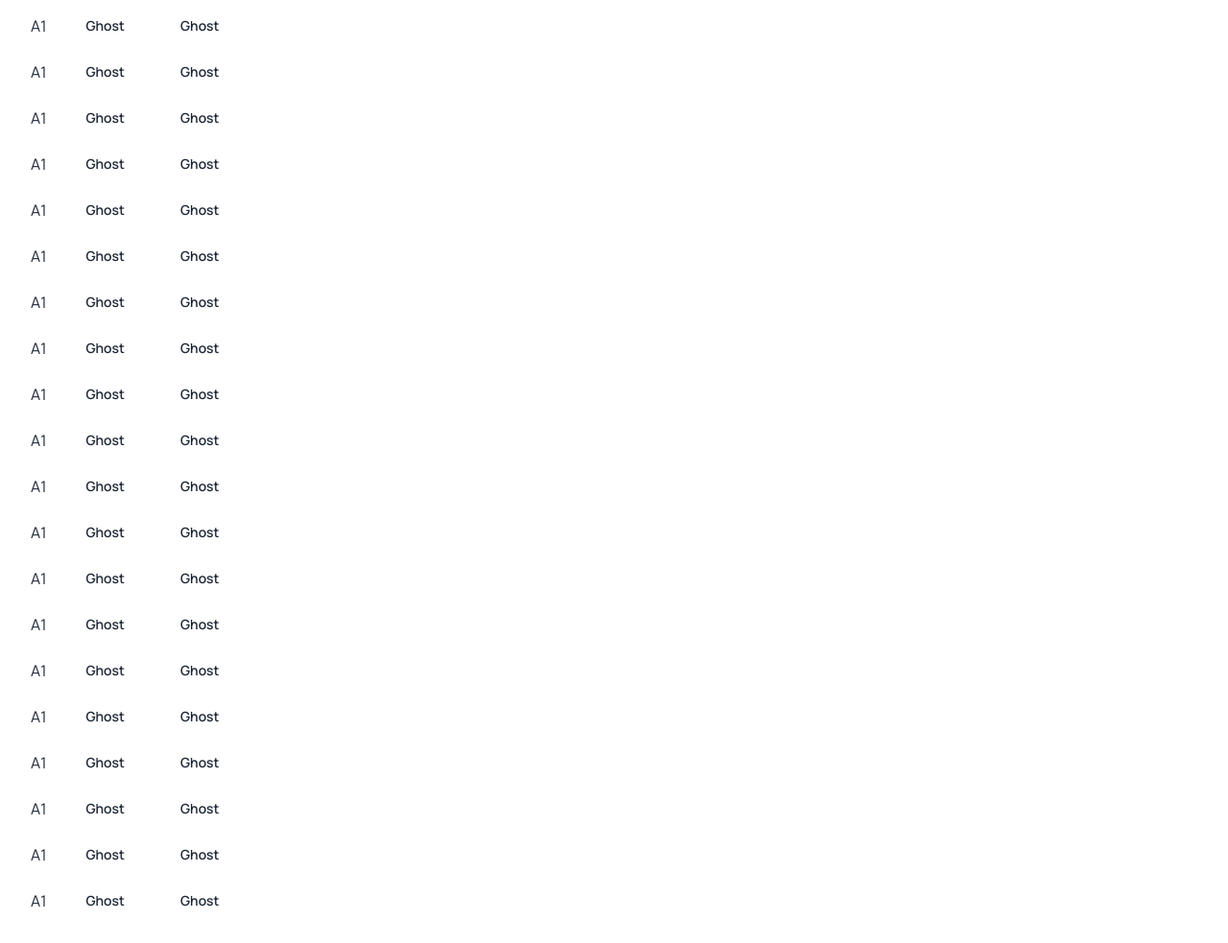
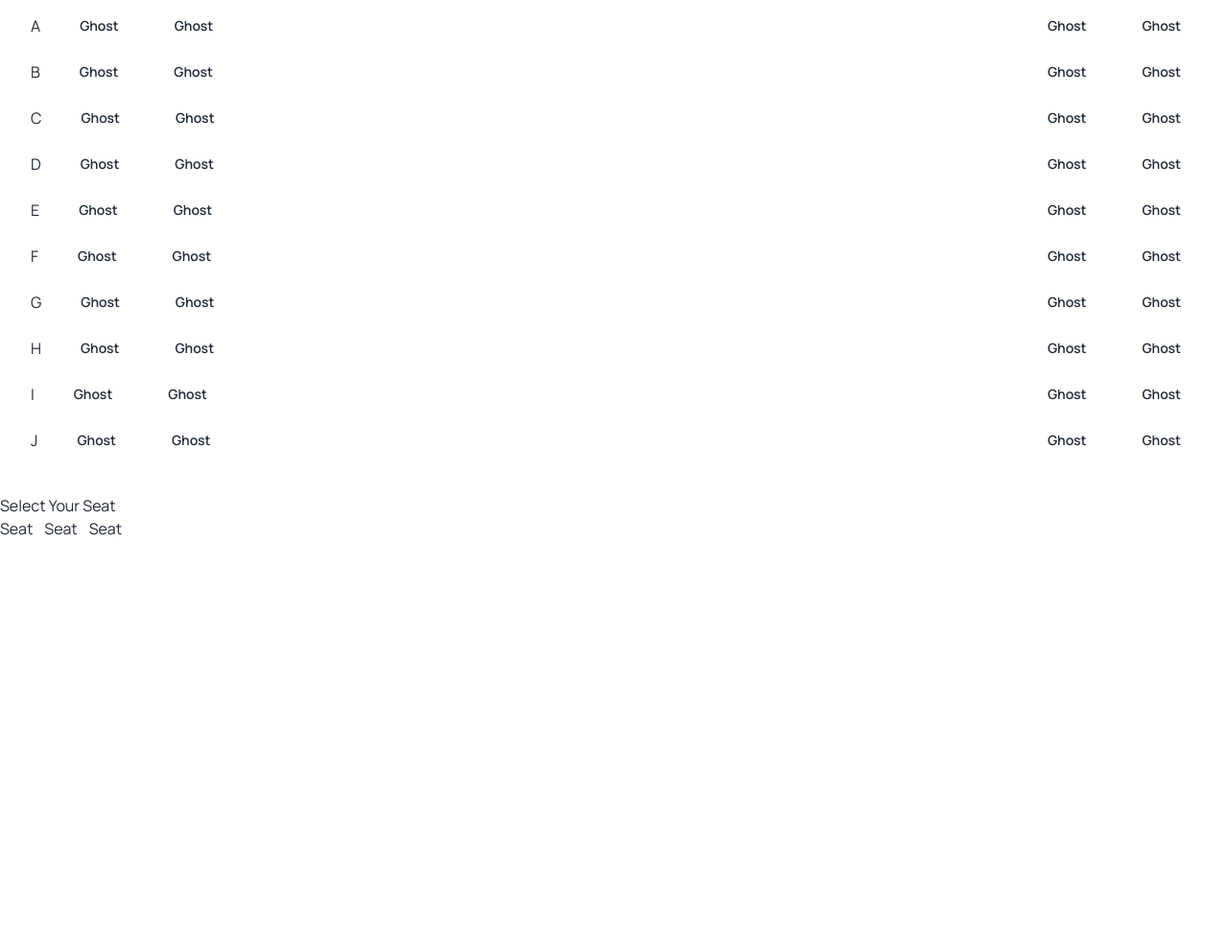
Before and after one commit to mashrufakhandaker/M5_A1, a plain HTML site: page index.html in a window 1280 px wide. Shown: the part 1827-2810 px from the top of the page at 96% size. After the commit the page ends 2390 px from the top, so only its background shows below. Drawn offline with nearby package versions, Linux system fonts and the light colour scheme.

Commit message:
commit with js part 2

```diff
--- a/index.html
+++ b/index.html
@@ -204,150 +204,150 @@
           </div>
         </div>
 </div>
-<div>
-    <div>
+<div class="flex justify-between">
+    <div class="">
         <div class="flex flex-col">
             <div class="flex gap-6">
-                <h1 class="rounded-sm mt-3">A1</h1>
-                <button class="btn btn-ghost forced-colors:bg-[#1DD100]">Ghost</button>
+                <h1 class="rounded-sm mt-3">A</h1>
+                <button class="btn btn-ghost forced-colors:bg-[#1DD100] all-btn">Ghost</button>
 
-                <button class="btn btn-ghost">Ghost</button>
+                <button class="btn btn-ghost all-btn">Ghost</button>
 
         </div>
         <div class="flex gap-6">
-            <h1 class="rounded-sm mt-3">A1</h1>
-            <button class="btn btn-ghost forced-colors:bg-[#1DD100]">Ghost</button>
+            <h1 class="rounded-sm mt-3">B</h1>
+            <button class="btn btn-ghost forced-colors:bg-[#1DD100] all-btn">Ghost</button>
 
-            <button class="btn btn-ghost">Ghost</button>
+            <button class="btn btn-ghost all-btn">Ghost</button>
 
     </div>
     <div class="flex gap-6">
-        <h1 class="rounded-sm mt-3">A1</h1>
-        <button class="btn btn-ghost forced-colors:bg-[#1DD100]">Ghost</button>
+        <h1 class="rounded-sm mt-3">C</h1>
+        <button class="btn btn-ghost forced-colors:bg-[#1DD100] all-btn">Ghost</button>
 
-        <button class="btn btn-ghost">Ghost</button>
+        <button class="btn btn-ghost all-btn">Ghost</button>
 
 </div>
 <div class="flex gap-6">
-    <h1 class="rounded-sm mt-3">A1</h1>
-    <button class="btn btn-ghost forced-colors:bg-[#1DD100]">Ghost</button>
+    <h1 class="rounded-sm mt-3">D</h1>
+    <button class="btn btn-ghost forced-colors:bg-[#1DD100] all-btn">Ghost</button>
 
-    <button class="btn btn-ghost">Ghost</button>
+    <button class="btn btn-ghost all-btn">Ghost</button>
 
 </div>
 <div class="flex gap-6">
-    <h1 class="rounded-sm mt-3">A1</h1>
-    <button class="btn btn-ghost forced-colors:bg-[#1DD100]">Ghost</button>
+    <h1 class="rounded-sm mt-3">E</h1>
+    <button class="btn btn-ghost forced-colors:bg-[#1DD100] all-btn">Ghost</button>
 
-    <button class="btn btn-ghost">Ghost</button>
+    <button class="btn btn-ghost all-btn">Ghost</button>
 
 </div>
 <div class="flex gap-6">
-    <h1 class="rounded-sm mt-3">A1</h1>
-    <button class="btn btn-ghost forced-colors:bg-[#1DD100]">Ghost</button>
+    <h1 class="rounded-sm mt-3">F</h1>
+    <button class="btn btn-ghost forced-colors:bg-[#1DD100] all-btn">Ghost</button>
 
-    <button class="btn btn-ghost">Ghost</button>
+    <button class="btn btn-ghost all-btn">Ghost</button>
 
 </div>
 <div class="flex gap-6">
-    <h1 class="rounded-sm mt-3">A1</h1>
-    <button class="btn btn-ghost forced-colors:bg-[#1DD100]">Ghost</button>
+    <h1 class="rounded-sm mt-3">G</h1>
+    <button class="btn btn-ghost forced-colors:bg-[#1DD100] all-btn">Ghost</button>
 
-    <button class="btn btn-ghost">Ghost</button>
+    <button class="btn btn-ghost all-btn">Ghost</button>
 
 </div>
 <div class="flex gap-6">
-    <h1 class="rounded-sm mt-3">A1</h1>
-    <button class="btn btn-ghost forced-colors:bg-[#1DD100]">Ghost</button>
+    <h1 class="rounded-sm mt-3">H</h1>
+    <button class="btn btn-ghost forced-colors:bg-[#1DD100] all-btn">Ghost</button>
 
-    <button class="btn btn-ghost">Ghost</button>
+    <button class="btn btn-ghost all-btn">Ghost</button>
 
 </div>
 <div class="flex gap-6">
-    <h1 class="rounded-sm mt-3">A1</h1>
-    <button class="btn btn-ghost forced-colors:bg-[#1DD100]">Ghost</button>
+    <h1 class="rounded-sm mt-3">I</h1>
+    <button class="btn btn-ghost forced-colors:bg-[#1DD100] all-btn">Ghost</button>
 
-    <button class="btn btn-ghost">Ghost</button>
+    <button class="btn btn-ghost all-btn">Ghost</button>
 
 </div>
 <div class="flex gap-6">
-    <h1 class="rounded-sm mt-3">A1</h1>
-    <button class="btn btn-ghost forced-colors:bg-[#1DD100]">Ghost</button>
+    <h1 class="rounded-sm mt-3">J</h1>
+    <button class="btn btn-ghost forced-colors:bg-[#1DD100] all-btn">Ghost</button>
 
-    <button class="btn btn-ghost">Ghost</button>
+    <button class="btn btn-ghost all-btn">Ghost</button>
 
 </div></div></div>
 <!--second part seat-->
 <div class="flex justify-between">
     <div class="justify-between">
         <div class="flex gap-6">
-            <h1 class="rounded-sm mt-3">A1</h1>
-            <button class="btn btn-ghost forced-colors:bg-[#1DD100]">Ghost</button>
 
-            <button class="btn btn-ghost">Ghost</button>
+            <button class="btn btn-ghost forced-colors:bg-[#1DD100] all-btn">Ghost</button>
+
+            <button class="btn btn-ghost all-btn">Ghost</button>
 
     </div>
     <div class="flex gap-6">
-        <h1 class="rounded-sm mt-3">A1</h1>
-        <button class="btn btn-ghost forced-colors:bg-[#1DD100]">Ghost</button>
 
-        <button class="btn btn-ghost">Ghost</button>
+        <button class="btn btn-ghost forced-colors:bg-[#1DD100] all-btn">Ghost</button>
+
+        <button class="btn btn-ghost all-btn">Ghost</button>
 
 </div>
 <div class="flex gap-6">
-    <h1 class="rounded-sm mt-3">A1</h1>
-    <button class="btn btn-ghost forced-colors:bg-[#1DD100]">Ghost</button>
 
-    <button class="btn btn-ghost">Ghost</button>
+    <button class="btn btn-ghost forced-colors:bg-[#1DD100] all-btn">Ghost</button>
+
+    <button class="btn btn-ghost all-btn">Ghost</button>
 
 </div>
 <div class="flex gap-6">
-<h1 class="rounded-sm mt-3">A1</h1>
-<button class="btn btn-ghost forced-colors:bg-[#1DD100]">Ghost</button>
 
-<button class="btn btn-ghost">Ghost</button>
+<button class="btn btn-ghost forced-colors:bg-[#1DD100] all-btn">Ghost</button>
+
+<button class="btn btn-ghost all-btn">Ghost</button>
 
 </div>
 <div class="flex gap-6">
-<h1 class="rounded-sm mt-3">A1</h1>
-<button class="btn btn-ghost forced-colors:bg-[#1DD100]">Ghost</button>
 
-<button class="btn btn-ghost">Ghost</button>
+<button class="btn btn-ghost forced-colors:bg-[#1DD100] all-btn">Ghost</button>
+
+<button class="btn btn-ghost all-btn">Ghost</button>
 
 </div>
 <div class="flex gap-6">
-<h1 class="rounded-sm mt-3">A1</h1>
-<button class="btn btn-ghost forced-colors:bg-[#1DD100]">Ghost</button>
 
-<button class="btn btn-ghost">Ghost</button>
+<button class="btn btn-ghost forced-colors:bg-[#1DD100] all-btn">Ghost</button>
+
+<button class="btn btn-ghost all-btn">Ghost</button>
 
 </div>
 <div class="flex gap-6">
-<h1 class="rounded-sm mt-3">A1</h1>
-<button class="btn btn-ghost forced-colors:bg-[#1DD100]">Ghost</button>
 
-<button class="btn btn-ghost">Ghost</button>
+<button class="btn btn-ghost forced-colors:bg-[#1DD100] all-btn">Ghost</button>
+
+<button class="btn btn-ghost all-btn">Ghost</button>
 
 </div>
 <div class="flex gap-6">
-<h1 class="rounded-sm mt-3">A1</h1>
-<button class="btn btn-ghost forced-colors:bg-[#1DD100]">Ghost</button>
 
-<button class="btn btn-ghost">Ghost</button>
+<button class="btn btn-ghost forced-colors:bg-[#1DD100] all-btn">Ghost</button>
+
+<button class="btn btn-ghost all-btn">Ghost</button>
 
 </div>
 <div class="flex gap-6">
-<h1 class="rounded-sm mt-3">A1</h1>
-<button class="btn btn-ghost forced-colors:bg-[#1DD100]">Ghost</button>
 
-<button class="btn btn-ghost">Ghost</button>
+<button class="btn btn-ghost forced-colors:bg-[#1DD100] all-btn">Ghost</button>
+
+<button class="btn btn-ghost all-btn">Ghost</button>
 
 </div>
 <div class="flex gap-6">
-<h1 class="rounded-sm mt-3">A1</h1>
-<button class="btn btn-ghost forced-colors:bg-[#1DD100]">Ghost</button>
 
-<button class="btn btn-ghost">Ghost</button>
+<button class="btn btn-ghost forced-colors:bg-[#1DD100] all-btn">Ghost</button>
+
+<button class="btn btn-ghost all-btn">Ghost</button>
 
 </div>
 </div>
@@ -357,6 +357,22 @@
 
 
 
+<!--select your seat 2 nd part-->
+<div>
+<div>
+  <h1>Select Your Seat</h1>
+</div>
+<div>
+  <div class="flex lg:grid-cols-2 gap-3 justify-items-center items-start" id="seats_area">
+    <h1>Seat</h1>
+    <h1>Seat</h1>
+    <h1>Seat</h1>
+  </div>
+</div>
+
+
+
+</div>
 
 
 
```
Also changed, not shown: totalseats.js (+38 -20 lines).
